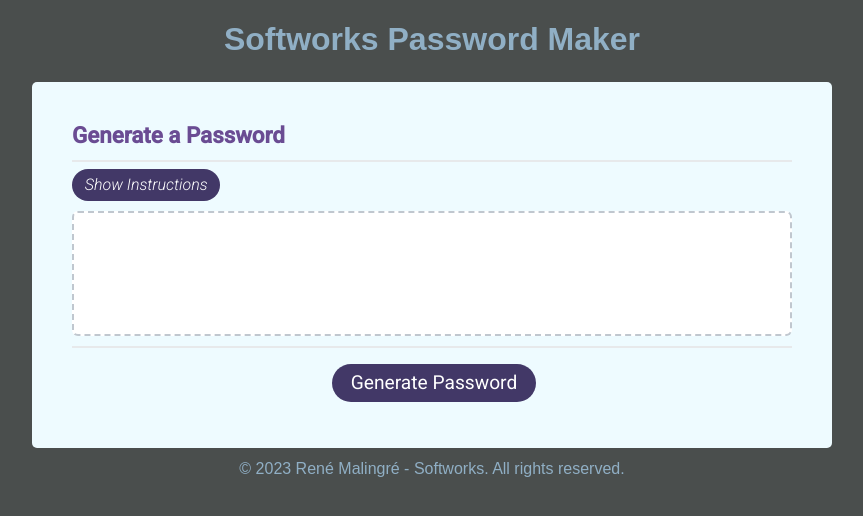
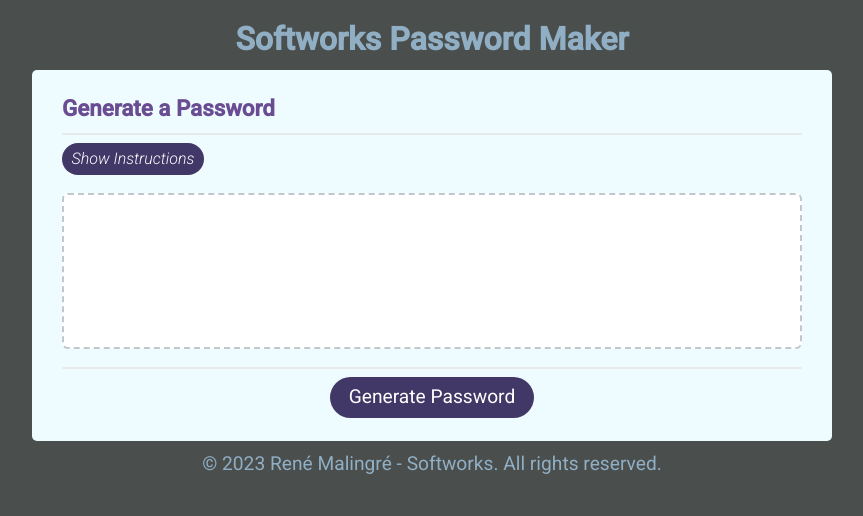
Before and after one commit to ReneMalingre/Softworks-Password-Maker, a plain HTML site: page index.html in a window 1280 px wide. Shown: the whole page, without its empty margins (208-1071 px from the left). Drawn offline with Linux system fonts and the light colour scheme.

Commit message:
Fine-tune responsive sizing and CSS variables, and more commenting

```diff
--- a/assets/css/style.css
+++ b/assets/css/style.css
@@ -1,31 +1,16 @@
 :root {
-  /* TODO: remove unnecessary variables */
-  /* --body-background-color: #f9fbfd; */
-  --button-color: #423867;
-  --button-color-hover: #6a59a6;
-  /* --button-color-active: hsl(360deg 91% 36%); */
-  --button-color-disabled: hsl(0deg 34% 47%);
-  --button-color-text: hsl(0deg 0% 100%);
-  --button-box-shadow: rgba(0 0 0 / 10%) 0px 1px 6px 0px rgba(0 0 0 / 20%) 0px
-    1px 1px 0px;
+ /* CSS Variables */
   --card-border-radius: 5px;
   --card-box-shadow: rgba(0 0 0 15%) 0px 2px 8px 0px;
   --card-color: hsl(206deg 17% 28%);
   --card-header-after-background-color: #e7e9eb;
   --card-header-after-height: 2px;
   --password-border-color: #c0c7cf;
-  --button-font-size: 1.2rem;
-  --button-padding-tb: 0.6rem;
-  --button-padding-rl: 1.2rem;
-  --toggle-button-font-size: 1rem;
-  --toggle-button-padding-tb: 0.4rem;
-  --toggle-button-padding-rl: 0.8rem;
-  --button-corner-radius: 25px;
   --margin-medium: 0.75rem;
-  --margin-large: 1.5rem;
+  --font-size-small: 0.7rem;
   --font-size-smallish: 0.9rem;
-  --font-size-small: 0.7rem;
   --font-size-normal: 1rem;
+  --font-size-largeish: 1.2rem;
   --font-size-large: 1.4rem;
   --error-text-color: #b6382f;
   --color-main: #4a4e4d;
@@ -34,9 +19,55 @@
   --color-accent-2: #65818a;
   --color-accent-3: #eefbff;
   --text-color: #333;
-  --password-font-family: "Roboto Mono", monospace, courier;
+  --font-family: 'Roboto', 'Open Sans', 'Montserrat', sans-serif;
+  --password-font-family: 'Roboto Mono', monospace, courier;
+
+  /* transitions */
+  --transition-default: all 0.5s ease-in-out;
+
+  /* buttons */
+  --button-color: #423867;
+  --button-color-hover: #6a59a6;
+  --button-color-text: white;
+  --button-corner-radius: 25px;
+  --button-color-disabled: hsl(0deg 34% 47%);
+  --button-box-shadow: rgba(0 0 0 / 10%) 0px 1px 6px 0px rgba(0 0 0 / 20%) 0px
+    1px 1px 0px;
+
+  /* primary buttons */
+  --button-font-size: 1rem;
+  --button-padding: 0.5rem 1rem;
+  --button-margin: 0.5rem 0;
+
+  /* primary buttons large screens */
+  --button-font-size-large: 1.2rem;
+  --button-padding-large: 0.6rem 1.2rem;
+
+  /* secondary buttons */
+  --small-button-color: #423867;
+  --small-button-color-hover: #6a59a6;
+  --small-button-color-text: hsl(0deg 0% 100%);
+  --small-button-font-size: 0.8rem;
+  --small-button-padding: 0.4rem 0.6rem;
+  --small-button-margin: 0.4rem 0;
+
+  /* secondary buttons large screens */
+  --small-button-font-size-large: 1rem;
+  --small-button-padding-large: 0.4rem 0.6rem;
+
+  /* page title */
+  --h1-font-size: 1.5rem;
+  --h1-font-size-large: 2rem;
+
+  /* instruction title */
+  --h3-font-size: 0.8rem;
+  --h3-font-size-large: 1rem;
+
+  /* set standard font size */
+  font-size: 16px;
 }
 
+/* reset, together with the normalize.css */
 *,
 *::before,
 *::after {
@@ -45,39 +76,31 @@
   padding: 0;
 }
 
-html,
-body,
-.wrapper {
-  font-family: Roboto, "Open Sans", Montserrat, sans-serif;
-  font-size: 16px;
-  margin: 0;
-  padding: 0;
+/* set font family and background color */
+body {
+  font-family: var(--font-family);
   background-color: var(--color-main);
 }
 
-body {
-  font-family: sans-serif;
-  background-color: var(--body-background-color);
-}
-
+/* wrapper contains all the UI elements */
 .wrapper {
   padding-top: var(--margin-medium);
-  padding-left: var(--margin-medium);
-  padding-right: var(--margin-medium);
+  margin: 0 0.2rem;
 }
 
 header {
   text-align: center;
-  padding: var(--margin-medium) 0;
-  padding-top: 0;
   background-color: var(--color-main);
 }
 
 h1 {
   color: var(--color-secondary);
   margin: 0.67em 0 0;
+  font-size: var(--h1-font-size);
+  transition: var(--transition-default);
 }
 
+/* main UI area */
 .card {
   background-color: var(--color-accent-3);
   border-radius: var(--card-border-radius);
@@ -87,7 +110,7 @@ h1 {
   font-size: 18px;
   margin: 0 auto;
   max-width: 800px;
-  padding: 30px 40px;
+  padding: 5px;
 }
 
 .card-header h2 {
@@ -97,35 +120,41 @@ h1 {
   color: var(--color-accent-1);
 }
 
-
+/* instructions for the user */
 #instructions {
   display: none;
-  transition: all 0.5s ease-in-out;
+  margin-bottom: 0.5rem;
 }
 
+.instructions h3 {
+  font-size: var(--h3-font-size);
+  font-weight: bold;
+  margin: 0.25em 0;
+  color: var(--color-accent-2);
+  transition: var(--transition-default);
+}
 
-.instructions h3 {
-  font-size: var(--font-size-normal);
-  font-weight: bold;
-  margin: 0.5em 0;
-  color: var(--color-accent-2);
+/* give a little space above and below the list */
+ul {
+  margin: 0.25em 0;
 }
 
 .instructions p,
 .instructions li,
 .feedback p,
 .feedback li {
-  font-size: var(--font-size-smallish);
-  line-height: 1.4;
+  font-size: var(--font-size-small) !important;
+  line-height: 1.3em;
   color: (var(--text-color));
 }
 
 .instructions li,
 .feedback li {
-  margin-left: 3em;
+  margin-left: 2em;
   color: (var(--text-color));
 }
 
+/* displays via JS the error message */
 .error-message {
   color: var(--error-text-color) !important;
   font-size: var(--font-size-normal) !important;
@@ -153,7 +182,9 @@ h1 {
 .post-generate {
   display: flex;
   flex-direction: row;
-  justify-content: flex-start;
+  justify-content: space-between;
+  margin-bottom: 0.5rem;
+  margin-left: 0.25rem;
   align-content: flex-start;
   align-items: flex-start;
 }
@@ -176,43 +207,35 @@ h1 {
   clear: both;
 }
 
-.btn, .btn-toggle {
+/* set up the two button styles */
+.btn-primary {
+  background-color: var(--button-color);
+  color: var(--button-color-text);
+  border-radius: var(--button-corner-radius);
+  box-shadow: var(--button-box-shadow);
+  font-size: var(--button-font-size);
+  padding: var(--button-padding);
+  margin: var(--button-margin);
+  text-align: center;
+  cursor: pointer;
+  transition: var(--transition-default);
   border: none;
+}
+
+.btn-secondary {
+  font-style: italic;
+  font-weight: 300;
+  font-size: var(--small-button-font-size);
+  padding: var(--small-button-padding);
+  margin: var(--button-margin);
+  align-self: flex-start;
+  border: none;
+  color: var(--button-color-text);
   background-color: var(--button-color);
   border-radius: var(--button-corner-radius);
   box-shadow: var(--button-box-shadow);
-  color: var(--button-color-text);
-  display: inline-block;
-  font-size: var(--button-font-size);
-  line-height: var(--button-font-size);
-  margin: 16px 16px 16px 20px;
-  padding: var(--button-padding-tb) var(--button-padding-rl);
-  text-align: center;
-  cursor: pointer;
-}
-
-.btn-toggle{
-  font-size: var(--toggle-button-font-size);
-  padding: var(--toggle-button-padding-tb) var(--toggle-button-padding-rl);
-  transition: all 0.3s ease-in-out;
-  margin:0;
-  margin-top: var(--toggle-button-padding-tb );
-  font-style: italic;
-  font-weight: 300;
-}
-
-.btn-copy {
-  align-self: flex-start;
-  border: none;
-  background-color: var(--button-color);
-  border-radius: var(--button-corner-radius);
-  box-shadow: var(--button-box-shadow);
-  color: var(--button-color-text);
-  font-size: var(--button-font-size);
-  line-height: var(--button-font-size);
-  margin: var(--margin-medium);
-  padding: var(--button-padding-tb) var(--button-padding-rl);
-  cursor: pointer;
+  display: block;
+  transition: var(--transition-default);
 }
 
 button:hover,
@@ -226,20 +249,20 @@ button[disabled] {
   background: var(--button-color-disabled);
 }
 
+/* the textarea where the password is displayed */
 #password {
   appearance: none;
   display: block;
   width: 100%;
   font-family: var(--password-font-family);
-  font-size: 1.2rem;
-  padding: 1em 1em 3em;
+  font-size: var(--font-size-smallish);
+  padding: 0.5em 0.5em 5em;
   text-align: center;
-  margin-top: 10px;
-  margin-bottom: 10px;
   border: 2px dashed var(--password-border-color);
   border-radius: 6px;
   resize: none;
   overflow: hidden;
+  transition: var(--transition-default);
 }
 
 #password:focus {
@@ -251,6 +274,7 @@ button[disabled] {
   color: var(--color-accent-3);
 }
 
+/* the user selections, populated by JS */
 #feedback {
   text-align: left;
   margin-top: 10px;
@@ -267,53 +291,73 @@ footer {
   padding-bottom: 0;
   background-color: var(--color-main);
   color: var(--color-secondary);
+  font-size: var(--font-size-normal);
 }
 
-/* TODO: make this responsive mobile-first */
-@media (max-width: 690px) {
+/* medium screens */
+@media screen and (min-width: 501px) {
   .card {
     padding: 15px 10px;
-  }
-
-  .btn,
-  .btn-copy {
-    font-size: 1rem;
-    margin: 16px 0 0;
-    padding: 10px 15px;
   }
 
   #password {
     font-size: var(--font-size-normal);
     margin: 0;
-    padding: 1em 1em 5em;
+    padding: 1em 1em 4em;
   }
 
   .instructions li,
-  .feedback li {
-    font-size: var(--font-size-smallish);
+  .feedback li .instructions p,
+  .feedback p {
+    font-size: var(--font-size-smallish) !important;
   }
 }
 
-@media (max-width: 500px) {
-  .card {
-    padding: 5px;
+/* large screens */
+@media screen and (min-width: 691px) {
+  h1 {
+    font-size: var(--h1-font-size-large);
   }
 
-  .btn,
-  .btn-copy {
-    font-size: 0.8rem;
+  .card {
+    padding: 15px 30px;
+  }
+
+  /* show instructions and copy buttons */
+  .btn-secondary {
+    font-size: var(--small-button-font-size-large);
+    padding: var(--small-button-padding-large);
+  }
+
+  .btn-primary {
+    font-size: var(--button-font-size-large);
+    padding: var(--button-padding-large);
   }
 
   #password {
-    font-size: var(--font-size-smallish);
-    margin: 0;
-    padding: 0.5em 0.5em 5em;
+    font-size: var(--font-size-large);
+    margin-top: 10px;
+    margin-bottom: 10px;
+    padding: 1em 1em 3em;
+    padding: 0.5em 0.5em 4em;
+  }
+
+  .instructions h3 {
+    font-size: var(--h3-font-size-large);
   }
 
   .instructions p,
   .instructions li,
   .feedback p,
   .feedback li {
-    font-size: var(--font-size-small);
+    font-size: var(--font-size-smallish) !important;
+  }
+
+  .post-generate {
+    margin-right: 3rem;
+  }
+
+  footer {
+    font-size: var(--font-size-largeish);
   }
 }
--- a/index.html
+++ b/index.html
@@ -24,18 +24,24 @@
     <header>
       <h1>Softworks Password Maker</h1>
     </header>
+
+    <!-- main content -->
     <main class="wrapper">
+      <!-- card to contain the password generator UI -->
       <section class="card">
         <div class="card-header">
           <h2>Generate a Password</h2>
         </div>
+
         <!-- button to show or hide the user instructions -->
-        <button id="toggle-button" class="btn-toggle">Show Instructions</button>
+        <button id="toggle-button" class="btn-secondary">Show Instructions</button>
+
         <!-- user instructions -->
         <article class="instructions" id="instructions">
           <h3>
             Click the Generate Password button to generate a random password.
           </h3>
+
           <!-- replace the min and max with the defined password min and max via javascript -->
           <p id="instructions-min-max">You must select a password length between !!min!! and !!max!! characters.</p>
           <p>You must select at least one of the following character types:</p>
@@ -62,8 +68,8 @@
             button again.
           </p>
         </article>
+
         <!-- page area to show the results and further options-->
-
         <div class="card-body">
           <!-- text area to show the generated password -->
           <textarea
@@ -73,23 +79,31 @@
             aria-label="Generated Password"
           >
           </textarea>
-          <!-- button to copy the password to the clipboard, and an empty div to populate with info
-          about the selection made or an error that has ocurred -->
+
+          <!-- button to copy the password to the clipboard -->
           <div class="post-generate">
-            <button id="copy-button" class="btn-copy">Copy Password</button>
+            <button id="copy-button" class="btn-secondary">Copy Password</button>
+
+            <!-- empty div to target with JS showing user options or errors -->
             <div class="feedback" id="#feedback"></div>
           </div>
         </div>
-        <!-- button to run the code to ask for user options and then to generate a new random password -->
+
+        <!-- button to run the application code to ask for user options and then to generate a new random password -->
         <div class="card-footer">
-          <button id="generate" class="btn">Generate Password</button>
+          <button id="generate" class="btn-primary">Generate Password</button>
         </div>
       </section>
+
     </main>
+
     <!-- footer -->
     <footer>
       <p>&copy; 2023 René Malingré - Softworks. All rights reserved.</p>
     </footer>
+
+    <!-- link to the javascript file -->
     <script src="./assets/js/script.js"></script>
+
   </body>
 </html>
```
